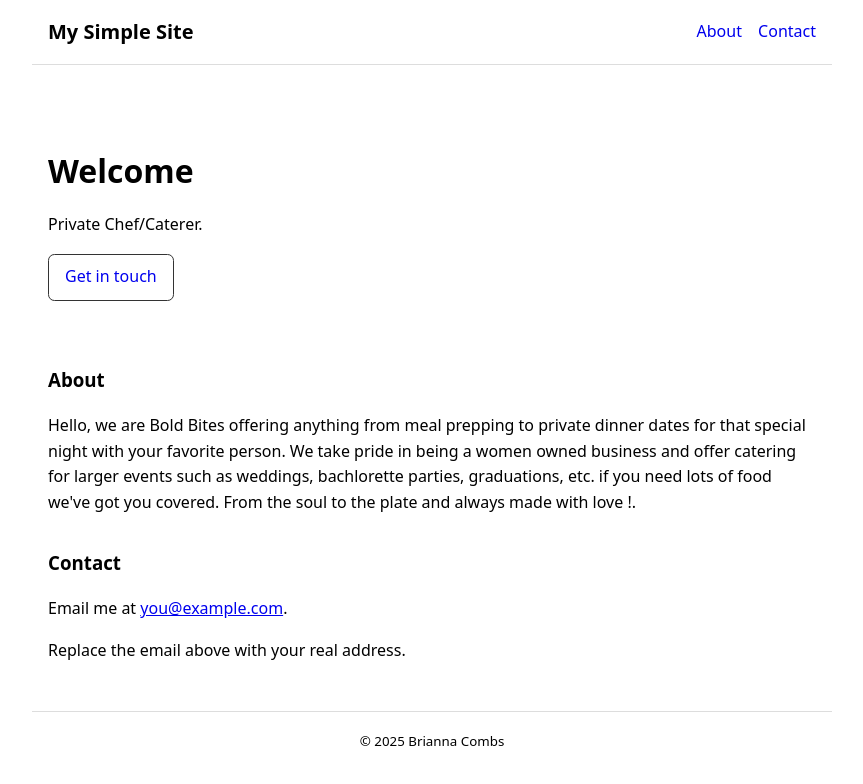
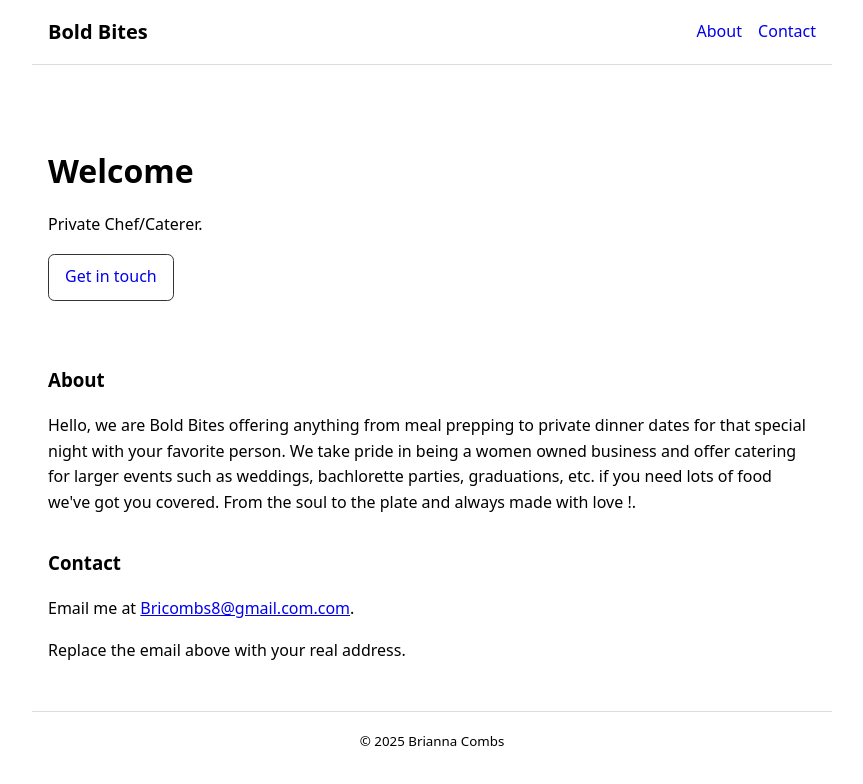
Before and after one commit to Combsb5/BoldBites, a plain HTML site: page index.html in a window 1280 px wide. Shown: the whole page, without its empty margins (208-1071 px from the left). Drawn offline with Linux system fonts and the light colour scheme.

Commit message:
Update index.html

```diff
--- a/index.html
+++ b/index.html
@@ -3,12 +3,12 @@
 <head>
 <meta charset="utf-8">
 <meta name="viewport" content="width=device-width, initial-scale=1">
-<title>My Simple Site</title>
+<title>Bold Bites</title>
 <link rel="stylesheet" href="style.css">
 </head>
 <body>
 <header class="container">
-<h1>My Simple Site</h1>
+<h1>Bold Bites</h1>
 <nav>
 <a href="#about">About</a>
 <a href="#contact">Contact</a>
@@ -29,7 +29,7 @@
 
 <section id="contact">
 <h3>Contact</h3>
-<p>Email me at <a href="mailto:you@example.com">you@example.com</a>.</p>
+<p>Email me at <a href="mailto:you@example.com">Bricombs8@gmail.com.com</a>.</p>
 <p>Replace the email above with your real address.</p>
 </section>
 </main>
```
